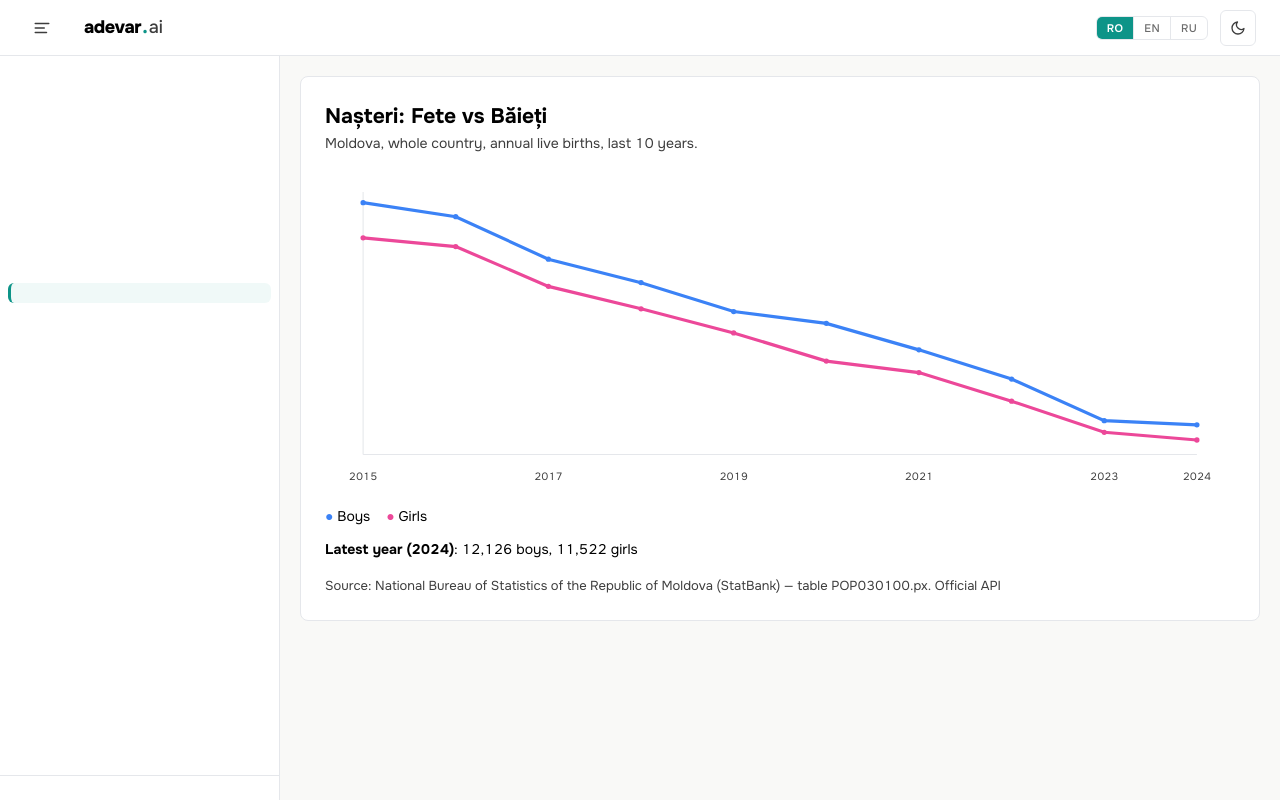
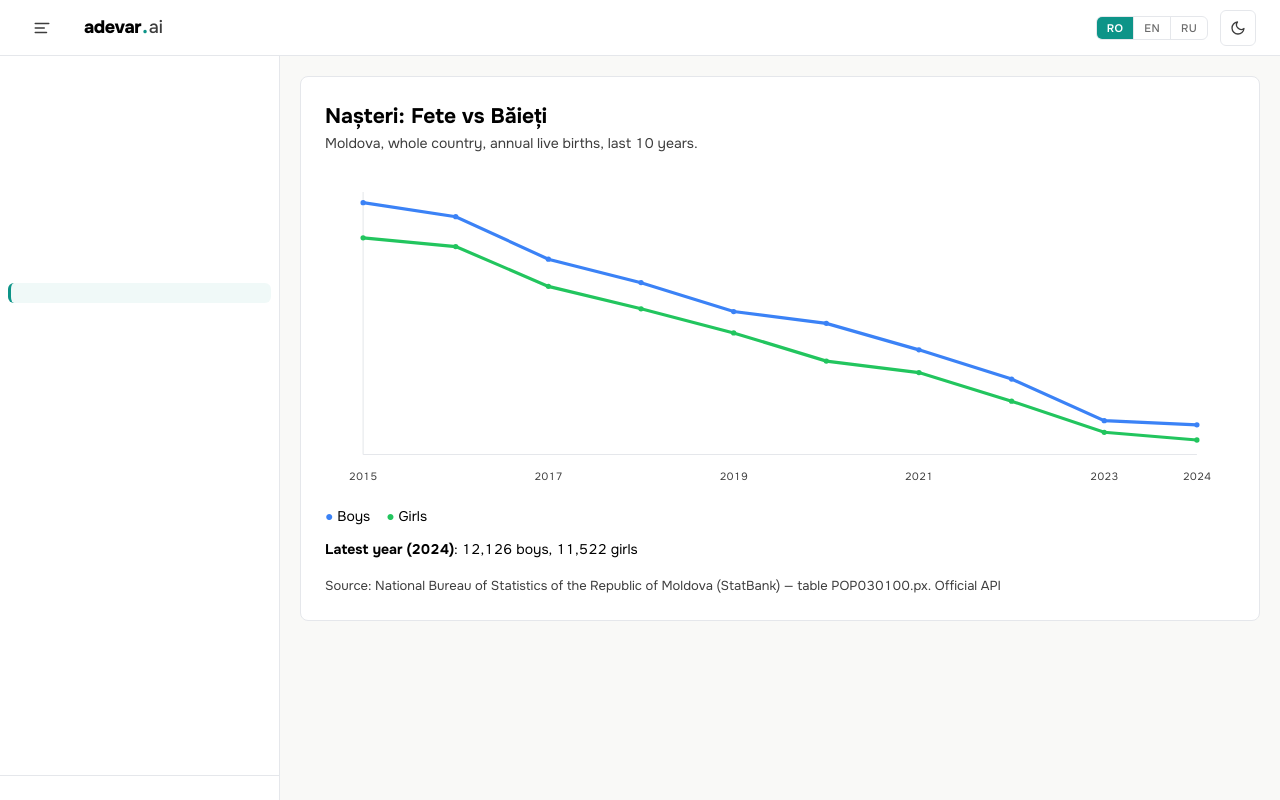
Before and after one commit to pvv-star/adevar-web, a Next.js app: page /chart/births-sex in a window 1280 px wide. Built offline with nearby package versions, Linux system fonts and the light colour scheme.

Commit message:
style(chart): set girls line to green and keep boys blue

```diff
--- a/components/BirthsSexChart.js
+++ b/components/BirthsSexChart.js
@@ -34,12 +34,12 @@ export default function BirthsSexChart({ data, title }) {
           <line x1={pad} y1={pad} x2={pad} y2={h - pad} stroke="var(--border)" />
 
           <path d={path('male')} fill="none" stroke="#3b82f6" strokeWidth="3" />
-          <path d={path('female')} fill="none" stroke="#ec4899" strokeWidth="3" />
+          <path d={path('female')} fill="none" stroke="#22c55e" strokeWidth="3" />
 
           {series.map((d, i) => (
             <g key={d.year}>
               <circle cx={x(i)} cy={y(d.male)} r="2.5" fill="#3b82f6" />
-              <circle cx={x(i)} cy={y(d.female)} r="2.5" fill="#ec4899" />
+              <circle cx={x(i)} cy={y(d.female)} r="2.5" fill="#22c55e" />
               {i % 2 === 0 || i === series.length - 1 ? (
                 <text x={x(i)} y={h - 12} textAnchor="middle" fontSize="10" fill="var(--text-secondary)">
                   {d.year}
@@ -51,7 +51,7 @@ export default function BirthsSexChart({ data, title }) {
 
         <div style={{ display: 'flex', gap: 16, marginTop: 8, fontSize: 14 }}>
           <span><b style={{ color: '#3b82f6' }}>●</b> Boys</span>
-          <span><b style={{ color: '#ec4899' }}>●</b> Girls</span>
+          <span><b style={{ color: '#22c55e' }}>●</b> Girls</span>
         </div>
 
         <div style={{ marginTop: 12, fontSize: 14 }}>
```
